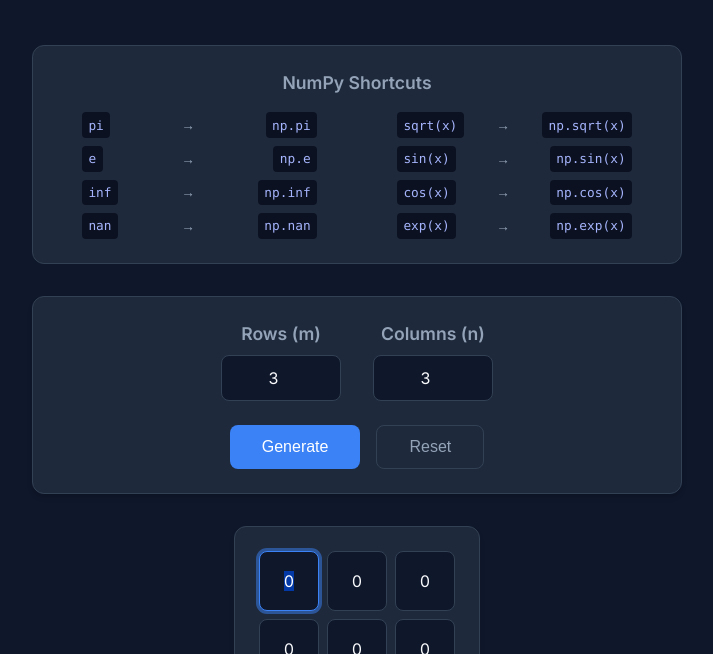
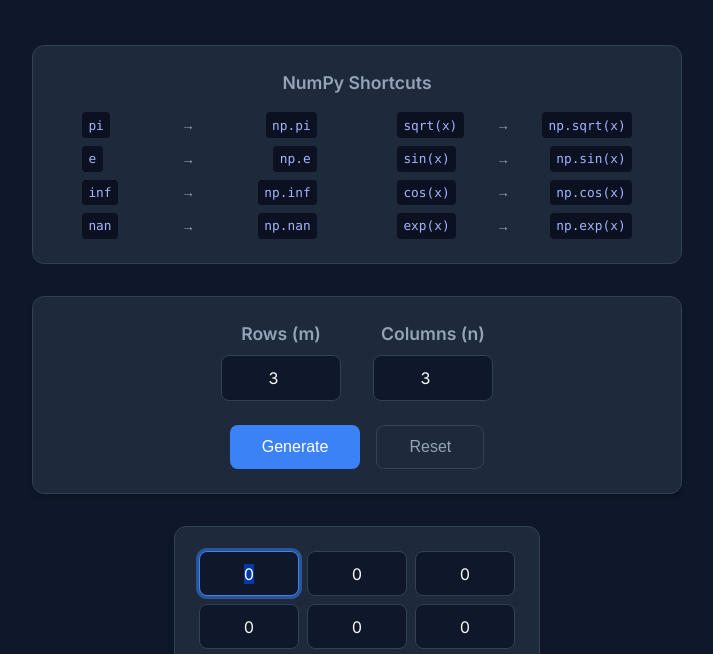
Before and after one commit to codethierry/numpy-array, a plain HTML site: page index.html in a window 1280 px wide. Shown: the part 127-781 px from the top of the page, without its empty margins (283-996 px from the left). Drawn offline with Linux system fonts and the light colour scheme.

Commit message:
style: update grid-cell dimensions and font size

```diff
--- a/style.css
+++ b/style.css
@@ -235,10 +235,10 @@
 }
 
 .grid-cell {
-    width: 60px;
-    height: 60px;
+    width: 100px;
+    height: 45px;
     text-align: center;
-    font-size: 1.125rem;
+    font-size: 1rem;
     font-variant-numeric: tabular-nums;
 }
 
```
